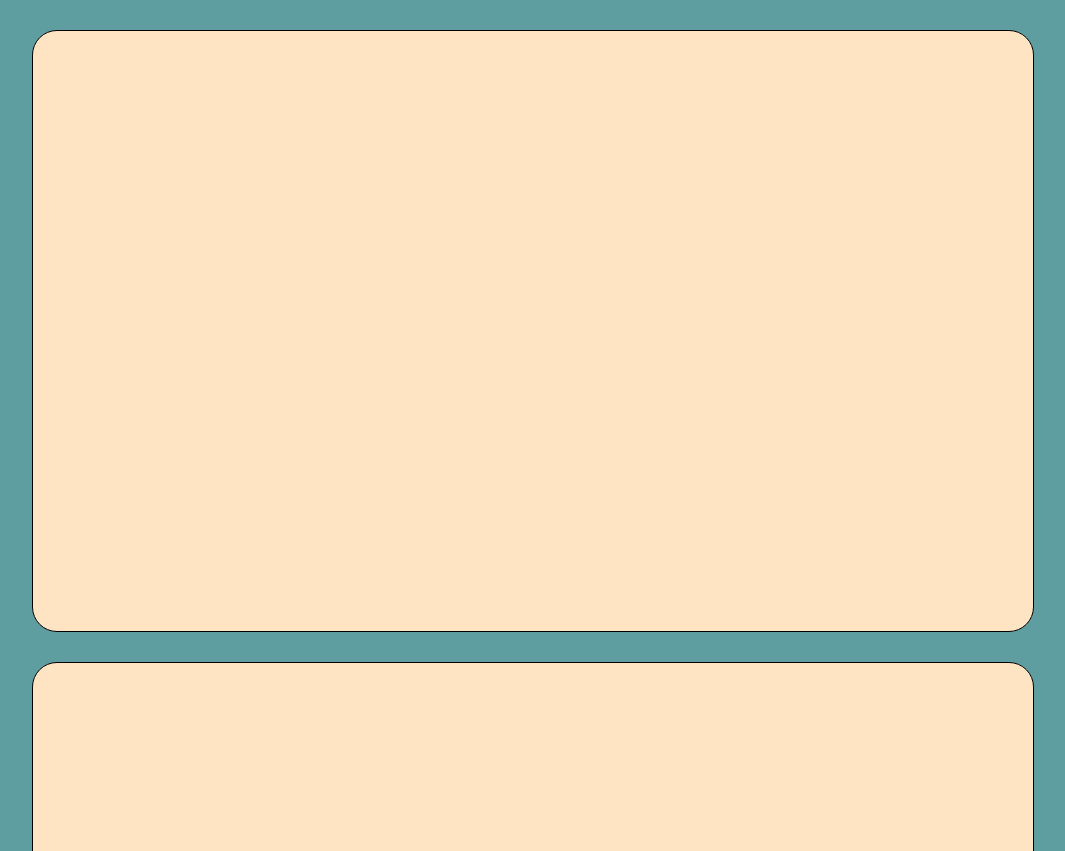
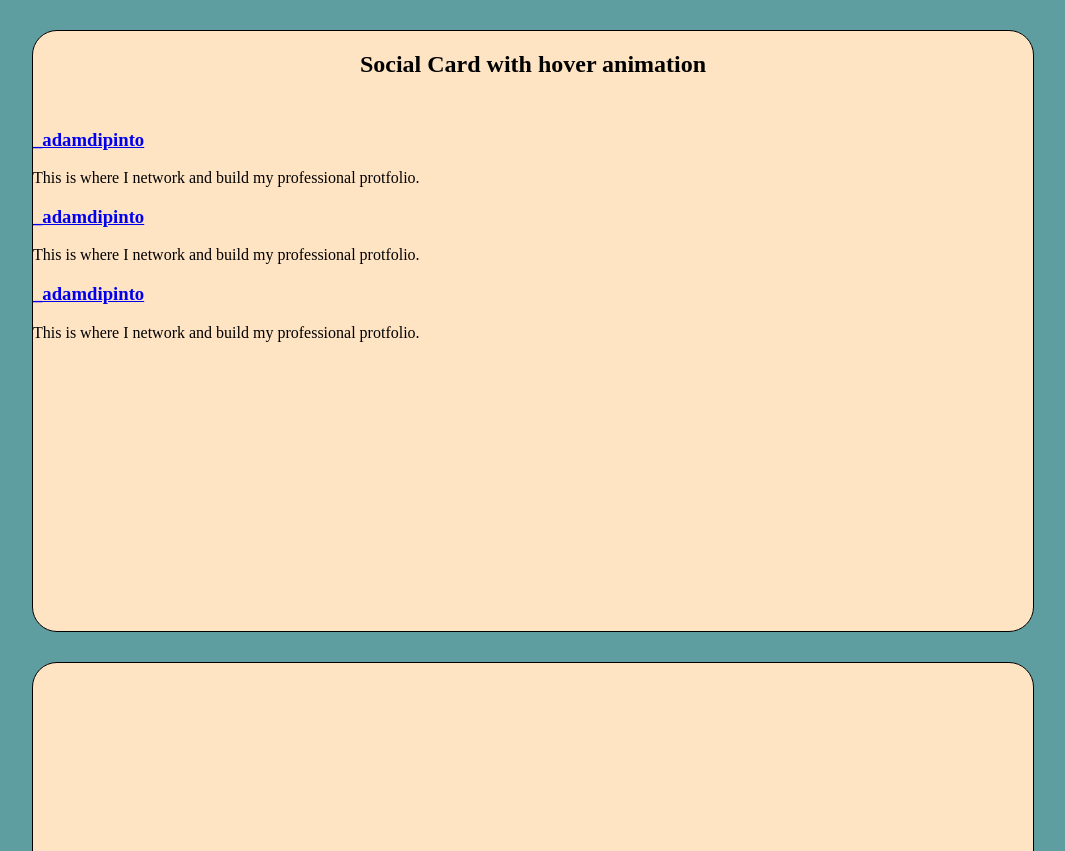
Before and after one commit to CrypticiaN/cs-cards-showroom, a website built with Parcel: page index.html in a window 1280 px wide. Shown: the part 1419-2270 px from the top of the page, without its empty margins (107-1172 px from the left). Built offline with nearby package versions, Linux system fonts and the light colour scheme.

Commit message:
create basic HTML structure for project #3

```diff
--- a/index.html
+++ b/index.html
@@ -57,7 +57,62 @@
     </section>
 
     <section class="card-container" id="card-box-3">
-      <h2></h2>
+      <h2>Social Card with hover animation</h2>
+      <div id="card3">
+        <div id="card3-a">
+          <div class="face">
+            <div class="content">
+              <div class="icon">
+                <!-- img -->
+              </div>
+            </div>
+          </div>
+          <div class="back">
+            <div class="content">
+              <h3>
+                  <a href="https://www.linkedin.com" target="_blank">_adamdipinto</a>
+              </h3>
+              <p>This is where I network and build my professional protfolio.</p>
+          </div>
+          </div>
+        </div>
+
+        <div id="card3-b">
+          <div class="face">
+            <div class="content">
+              <div class="icon">
+                <!-- img -->
+              </div>
+            </div>
+          </div>
+          <div class="back">
+            <div class="content">
+              <h3>
+                  <a href="https://www.linkedin.com" target="_blank">_adamdipinto</a>
+              </h3>
+              <p>This is where I network and build my professional protfolio.</p>
+          </div>
+          </div>
+        </div>
+
+        <div id="card3-c">
+          <div class="face">
+            <div class="content">
+              <div class="icon">
+                <!-- img -->
+              </div>
+            </div>
+          </div>
+          <div class="back">
+            <div class="content">
+              <h3>
+                  <a href="https://www.linkedin.com" target="_blank">_adamdipinto</a>
+              </h3>
+              <p>This is where I network and build my professional protfolio.</p>
+          </div>
+          </div>
+        </div>
+      </div>
     </section>
 
     <section class="card-container" id="card-box-4">
```
